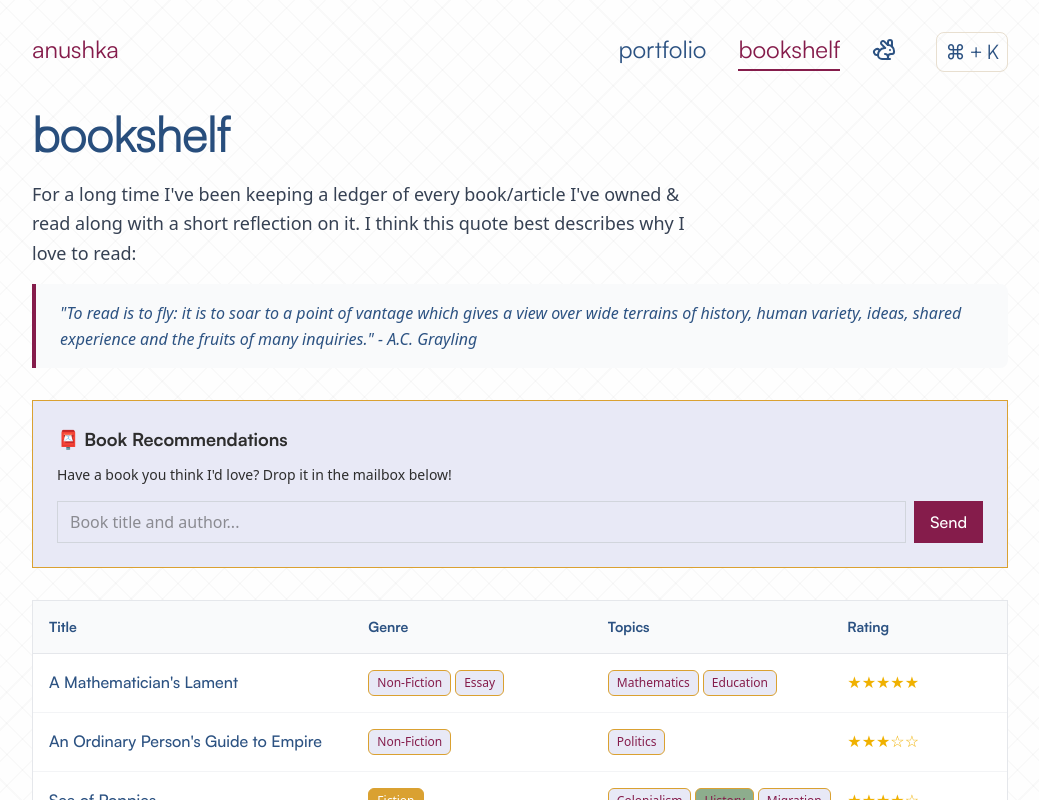
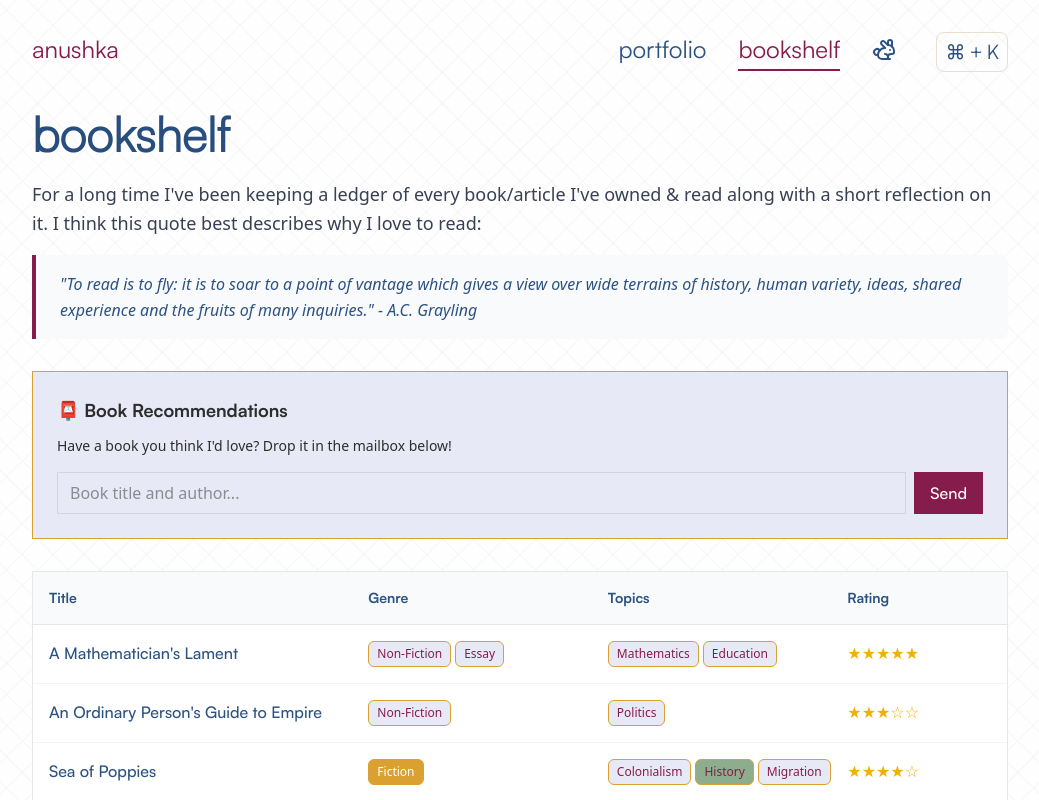
Before and after one commit to apun16/anushkapunukollu, a Next.js app: page /bookshelf in a window 1280 px wide. Shown: the top 800 px of the page, without its empty margins (120-1159 px from the left). Built offline with nearby package versions, Linux system fonts and the light colour scheme.

Commit message:
style: expand bookshelf introduction text to full width

```diff
--- a/src/app/bookshelf/page.tsx
+++ b/src/app/bookshelf/page.tsx
@@ -310,7 +310,7 @@ export default function Bookshelf() {
           <h1 className="text-5xl font-light mb-4 leading-tight" style={{ fontFamily: 'Satoshi-Light, Satoshi-Variable, system-ui, sans-serif' }}>
             <span className="text-[var(--color-dark)] font-bold">bookshelf</span>
           </h1>
-          <p className="text-lg text-gray-700 leading-relaxed max-w-2xl mb-4" style={{ fontFamily: 'Sora, system-ui, sans-serif' }}>
+          <p className="text-lg text-gray-700 leading-relaxed w-full mb-4" style={{ fontFamily: 'Sora, system-ui, sans-serif' }}>
             For a long time I&apos;ve been keeping a ledger of every book/article I&apos;ve owned & read along with a short reflection on it. I think this quote best describes why I love to read:
           </p>
 
```
